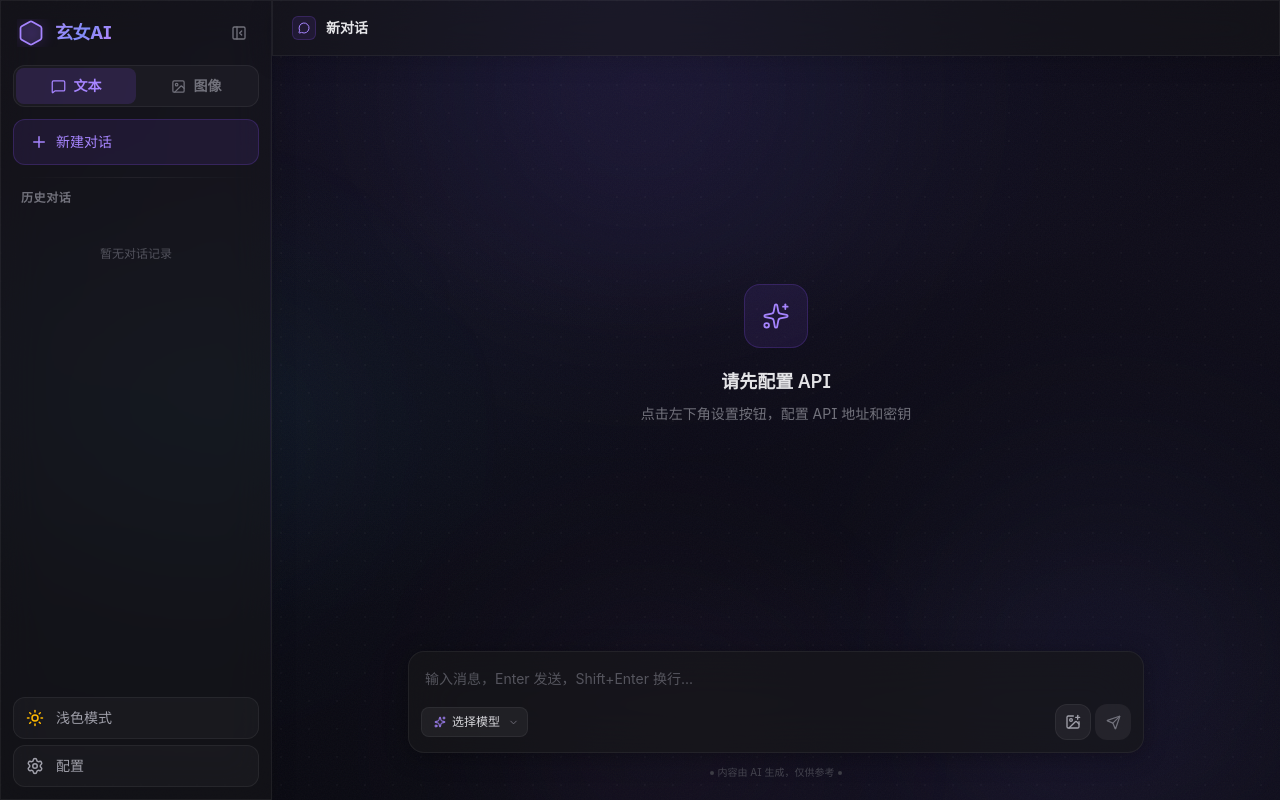
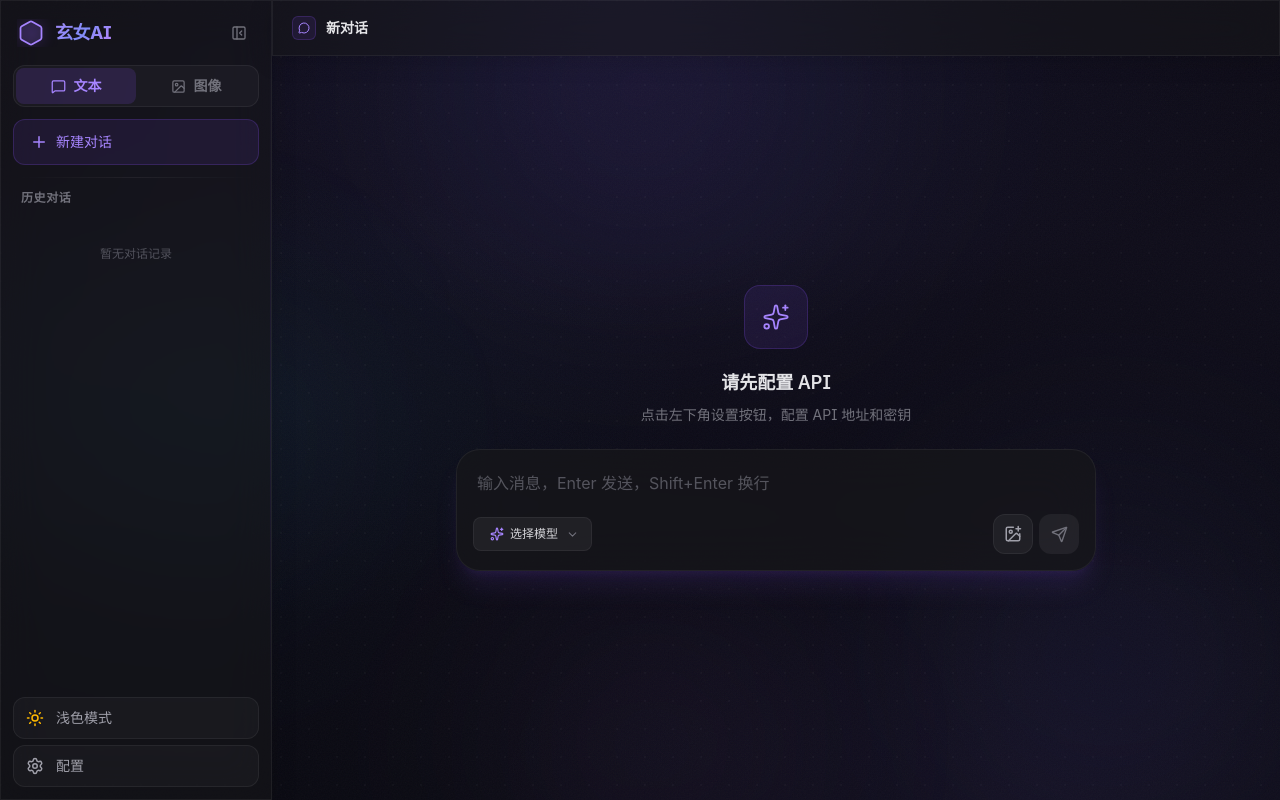
Before and after one commit to MMKJ555-PNG/xuan-nv-ai, a React (Vite) app: page / in a window 1280 px wide. Built offline with nearby package versions, Linux system fonts and the light colour scheme.

Commit message:
feat: add hero input on empty chat page

```diff
--- a/src/components/ChatArea.jsx
+++ b/src/components/ChatArea.jsx
@@ -125,19 +125,21 @@ export default function ChatArea({ chat, mode, apiUrl, apiKey, activeModel, mode
       <div className="flex-1 overflow-y-auto custom-scrollbar relative">
         {(!chat || chat.messages.length === 0) && !streaming ? (
           <div className="flex items-center justify-center h-full">
-            <div className="text-center select-none px-4">
+            <div className="text-center select-none px-4 w-full max-w-2xl">
               <div className="size-16 rounded-2xl bg-violet-500/10 border border-violet-500/20 flex items-center justify-center mx-auto mb-5">
                 {mode === "image" ? <Image size={28} className="text-violet-400" strokeWidth={1.5} /> : <Sparkles size={28} className="text-violet-400" strokeWidth={1.5} />}
               </div>
               <h3 className="text-lg font-semibold dark:text-zinc-200 text-zinc-800 mb-2">
                 {noConfig ? "请先配置 API" : noModel ? "请先添加模型" : mode === "image" ? "AI 图像生成" : "开始对话"}
               </h3>
-              <p className="text-sm dark:text-zinc-500 text-zinc-500 max-w-sm">
+              <p className="text-sm dark:text-zinc-500 text-zinc-500 mb-6">
                 {noConfig ? "点击左下角设置按钮，配置 API 地址和密钥" : noModel ? "点击输入框左侧模型选择器，添加模型" : mode === "image" ? "输入描述文字，AI 将为你生成图像" : "输入消息开始与 AI 对话"}
               </p>
+              <ChatInput onSend={handleSend} models={models} activeModel={activeModel} onActiveModelChange={onActiveModelChange} onModelAdd={onModelAdd} onModelDelete={onModelDelete} variant="hero" />
             </div>
           </div>
         ) : (
+          <>
             <div className="max-w-3xl mx-auto w-full px-4 py-6">
               {error && <div className="flex items-center gap-2 bg-red-500/10 border border-red-500/20 rounded-xl px-4 py-3 mb-4 text-sm text-red-400"><AlertTriangle size={16} />{error}</div>}
               <div className="space-y-10">
@@ -149,10 +151,10 @@ export default function ChatArea({ chat, mode, apiUrl, apiKey, activeModel, mode
               </div>
               <div ref={bottomRef} />
             </div>
+            <ChatInput onSend={handleSend} models={models} activeModel={activeModel} onActiveModelChange={onActiveModelChange} onModelAdd={onModelAdd} onModelDelete={onModelDelete} />
+          </>
         )}
       </div>
-
-      <ChatInput onSend={handleSend} models={models} activeModel={activeModel} onActiveModelChange={onActiveModelChange} onModelAdd={onModelAdd} onModelDelete={onModelDelete} />
     </div>
   );
 }
--- a/src/components/ChatInput.jsx
+++ b/src/components/ChatInput.jsx
@@ -1,7 +1,7 @@
 import { useState, useRef, useEffect } from "react";
 import { Send, ChevronDown, Sparkles, Zap, Plus, Trash2, ImagePlus, X } from "lucide-react";
 
-export default function ChatInput({ onSend, models, activeModel, onActiveModelChange, onModelAdd, onModelDelete }) {
+export default function ChatInput({ onSend, models, activeModel, onActiveModelChange, onModelAdd, onModelDelete, variant = "compact" }) {
   const [input, setInput] = useState("");
   const [modelOpen, setModelOpen] = useState(false);
   const [managerOpen, setManagerOpen] = useState(false);
@@ -65,10 +65,12 @@ export default function ChatInput({ onSend, models, activeModel, onActiveModelCh
   const activeModelObj = models.find((m) => m.id === activeModel);
   const hasContent = input.trim().length > 0 || images.length > 0;
 
+  const isHero = variant === "hero";
+
   return (
     <>
-      <div className="px-4 pb-5 max-w-3xl mx-auto w-full">
-        <div className="rounded-2xl dark:bg-zinc-900/70 bg-white/95 border-[var(--surface-glass-border)] border shadow-[var(--input-shadow)] backdrop-blur-xl">
+      <div className={`${isHero ? "w-full max-w-2xl mx-auto" : "px-4 pb-5 max-w-3xl mx-auto w-full"}`}>
+        <div className={`${isHero ? "rounded-3xl shadow-xl shadow-violet-500/10" : "rounded-2xl shadow-[var(--input-shadow)]"} dark:bg-zinc-900/70 bg-white/95 border-[var(--surface-glass-border)] border backdrop-blur-xl`}>
           {/* Image previews */}
           {images.length > 0 && (
             <div className="flex gap-2 px-4 pt-3 flex-wrap">
@@ -87,19 +89,19 @@ export default function ChatInput({ onSend, models, activeModel, onActiveModelCh
             <textarea ref={textareaRef} value={input}
               onChange={(e) => { setInput(e.target.value); adjustHeight(); }}
               onKeyDown={handleKeyDown}
-              placeholder="输入消息，Enter 发送，Shift+Enter 换行..."
-              rows={1}
-              className="w-full bg-transparent text-sm dark:text-white text-zinc-900 dark:placeholder-zinc-500/70 placeholder-zinc-500/70 outline-none resize-none px-4 pt-4 pb-2 min-h-[52px] leading-relaxed block"
+              placeholder={isHero ? "输入消息，Enter 发送，Shift+Enter 换行" : "输入消息，Enter 发送，Shift+Enter 换行..."}
+              rows={isHero ? 1 : 1}
+              className={`w-full bg-transparent dark:text-white text-zinc-900 dark:placeholder-zinc-500/70 placeholder-zinc-500/70 outline-none resize-none px-4 pt-4 pb-2 min-h-[52px] leading-relaxed block ${isHero ? "text-base min-h-[64px] px-5 pt-5 pb-3" : "text-sm"}`}
             />
           </div>
-          <div className="flex items-center justify-between px-3 pb-3 gap-2">
+          <div className={`flex items-center justify-between gap-2 ${isHero ? "px-4 pb-4" : "px-3 pb-3"}`}>
             <div className="relative" ref={containerRef}>
               <button onClick={() => setModelOpen(!modelOpen)}
-                className="flex items-center gap-1.5 dark:bg-white/[0.05] bg-zinc-100 dark:hover:bg-white/[0.08] hover:bg-zinc-200 border-[var(--border-subtle)] border rounded-lg pl-3 pr-2 py-1.5 text-xs dark:text-zinc-300 text-zinc-700 transition-all duration-200 active:scale-95 max-w-[160px]"
+                className={`flex items-center gap-1.5 dark:bg-white/[0.05] bg-zinc-100 dark:hover:bg-white/[0.08] hover:bg-zinc-200 border-[var(--border-subtle)] border rounded-lg text-xs dark:text-zinc-300 text-zinc-700 transition-all duration-200 active:scale-95 max-w-[160px] ${isHero ? "pl-4 pr-3 py-2 text-sm" : "pl-3 pr-2 py-1.5"}`}
               >
-                <Sparkles size={12} className="text-violet-400 shrink-0" />
+                <Sparkles size={isHero ? 14 : 12} className="text-violet-400 shrink-0" />
                 <span className="font-medium truncate">{activeModelObj ? activeModelObj.name : "选择模型"}</span>
-                <ChevronDown size={11} className="dark:text-zinc-500 text-zinc-400 shrink-0 transition-transform duration-200 ml-0.5" style={{ transform: modelOpen ? "rotate(180deg)" : "" }} />
+                <ChevronDown size={isHero ? 13 : 11} className="dark:text-zinc-500 text-zinc-400 shrink-0 transition-transform duration-200 ml-0.5" style={{ transform: modelOpen ? "rotate(180deg)" : "" }} />
               </button>
               {modelOpen && (
                 <div className="absolute bottom-full left-0 mb-2 w-64 dark:bg-zinc-800/95 bg-white/95 backdrop-blur-xl rounded-xl border-[var(--border-default)] border shadow-2xl overflow-hidden z-50">
@@ -133,22 +135,24 @@ export default function ChatInput({ onSend, models, activeModel, onActiveModelCh
                 </div>
               )}
             </div>
-            <div className="flex items-center gap-1">
+            <div className="flex items-center gap-1.5">
               <input ref={fileInputRef} type="file" accept="image/*" multiple onChange={handleImageUpload} className="hidden" />
               <button
                 onClick={() => fileInputRef.current?.click()}
                 title="上传参考图片"
-                className="size-9 rounded-xl flex items-center justify-center transition-all duration-200 dark:bg-white/[0.05] bg-zinc-100 dark:hover:bg-white/[0.08] hover:bg-zinc-200 border-[var(--border-subtle)] border active:scale-95"
-              ><ImagePlus size={16} className="dark:text-zinc-400 text-zinc-500" /></button>
+                className={`rounded-xl flex items-center justify-center transition-all duration-200 dark:bg-white/[0.05] bg-zinc-100 dark:hover:bg-white/[0.08] hover:bg-zinc-200 border-[var(--border-subtle)] border active:scale-95 ${isHero ? "size-10" : "size-9"}`}
+              ><ImagePlus size={isHero ? 18 : 16} className="dark:text-zinc-400 text-zinc-500" /></button>
               <button onClick={handleSend} disabled={!hasContent || !activeModel}
-                className={`size-9 rounded-xl flex items-center justify-center transition-all duration-200 ${hasContent && activeModel ? "bg-violet-600 hover:bg-violet-500 shadow-lg shadow-violet-600/25 animate-pulse-glow" : "dark:bg-white/[0.06] bg-zinc-100 cursor-not-allowed"}`}
-              >{hasContent && activeModel ? <Zap size={16} className="text-white" /> : <Send size={15} className="dark:text-zinc-500 text-zinc-400" />}</button>
+                className={`rounded-xl flex items-center justify-center transition-all duration-200 ${isHero ? "size-10" : "size-9"} ${hasContent && activeModel ? "bg-violet-600 hover:bg-violet-500 shadow-lg shadow-violet-600/25 animate-pulse-glow" : "dark:bg-white/[0.06] bg-zinc-100 cursor-not-allowed"}`}
+              >{hasContent && activeModel ? <Zap size={isHero ? 18 : 16} className="text-white" /> : <Send size={isHero ? 17 : 15} className="dark:text-zinc-500 text-zinc-400" />}</button>
             </div>
           </div>
         </div>
-        <p className="text-center text-[10px] dark:text-zinc-600/80 text-zinc-500/80 mt-3 select-none flex items-center justify-center gap-1">
-          <span className="inline-block size-1 rounded-full dark:bg-zinc-700 bg-zinc-300" />内容由 AI 生成，仅供参考<span className="inline-block size-1 rounded-full dark:bg-zinc-700 bg-zinc-300" />
-        </p>
+        {!isHero && (
+          <p className="text-center text-[10px] dark:text-zinc-600/80 text-zinc-500/80 mt-3 select-none flex items-center justify-center gap-1">
+            <span className="inline-block size-1 rounded-full dark:bg-zinc-700 bg-zinc-300" />内容由 AI 生成，仅供参考<span className="inline-block size-1 rounded-full dark:bg-zinc-700 bg-zinc-300" />
+          </p>
+        )}
       </div>
 
       {/* Model Manager Modal */}
```
Lines whose indentation alone changed are shown as unchanged.
